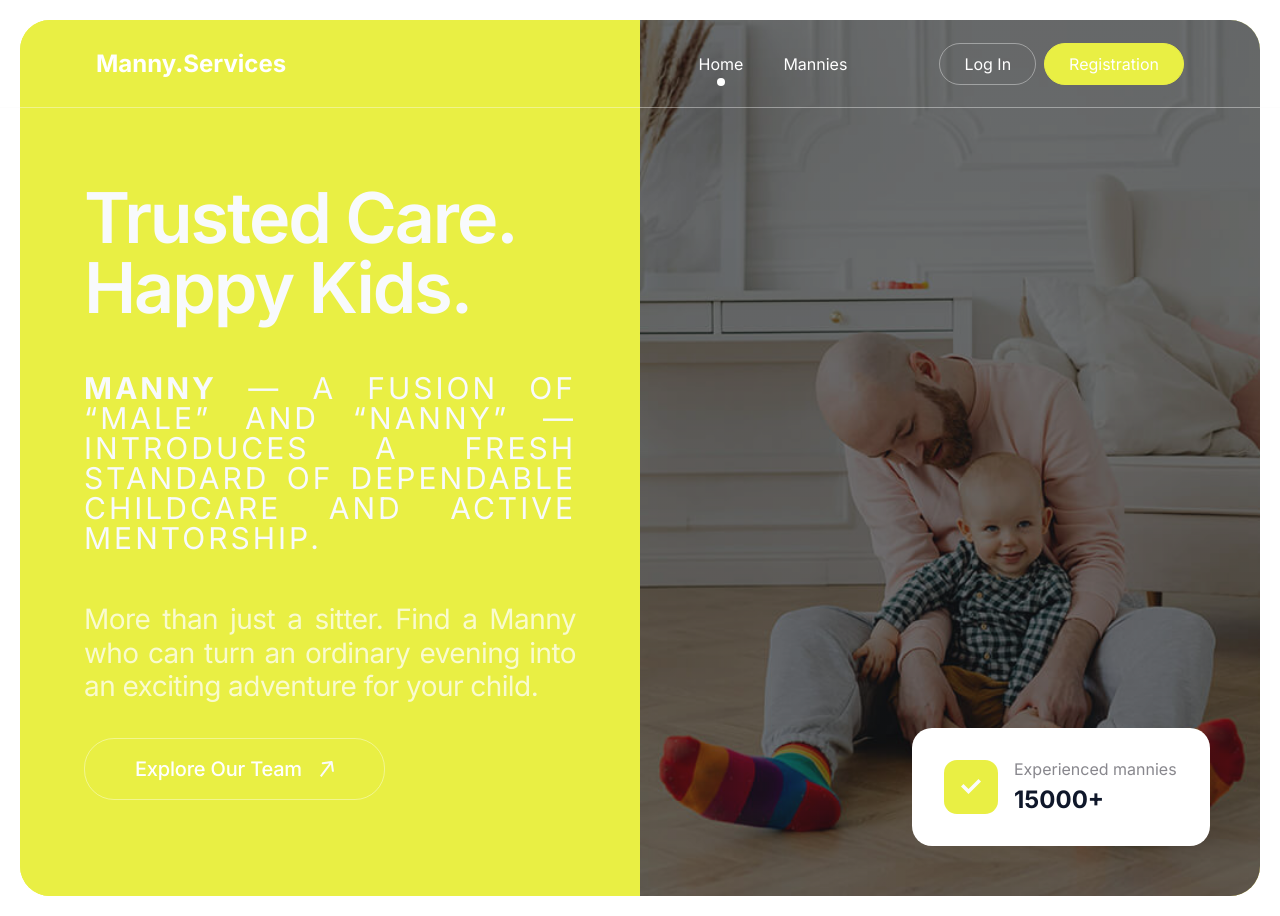
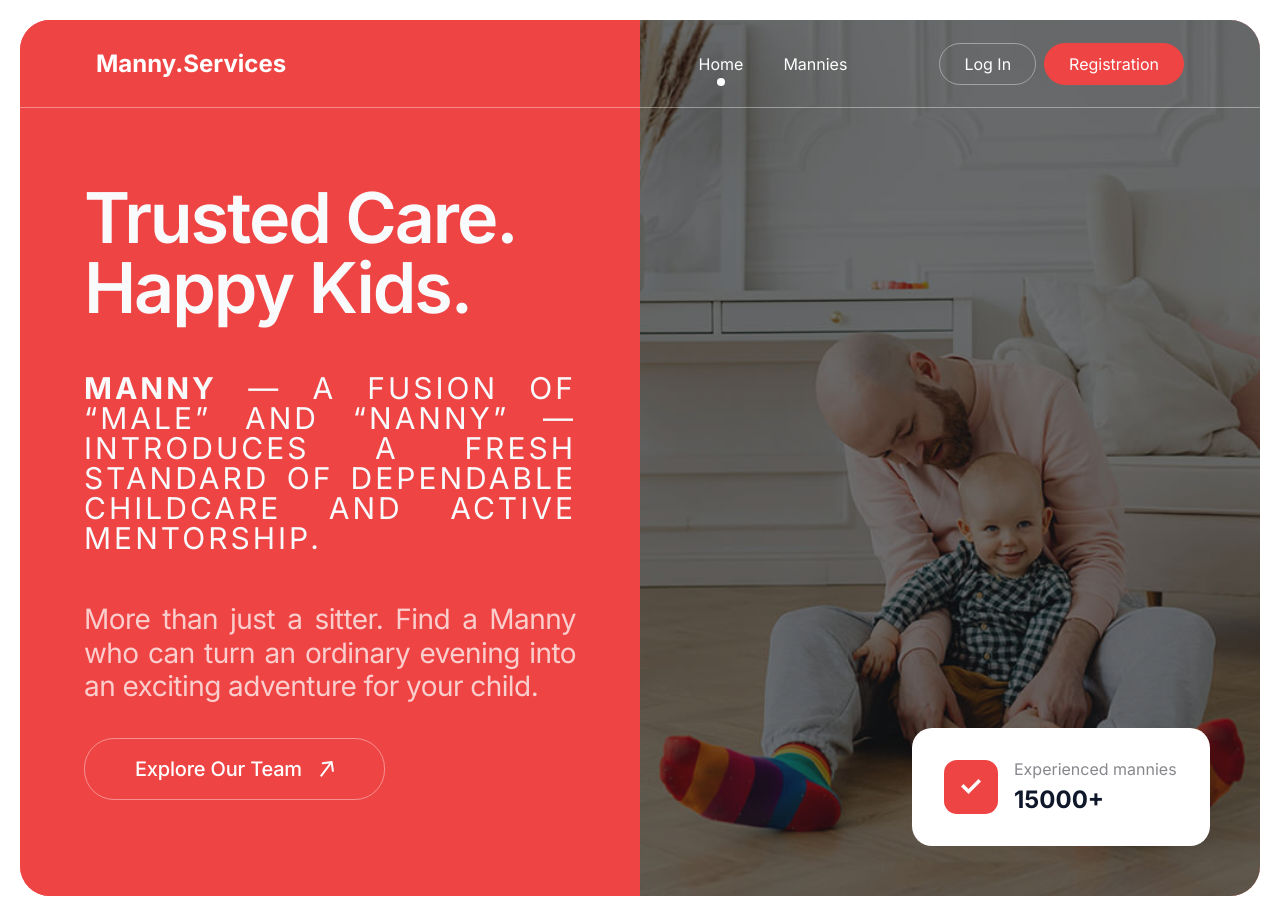
Before and after one commit to id753/nannies-service, a Next.js app: page / in a window 1280 px wide. Built offline with nearby package versions, Linux system fonts and the light colour scheme; no server answers.

Commit message:
Fix global styles

```diff
--- a/src/app/globals.css
+++ b/src/app/globals.css
@@ -1,5 +1,5 @@
 :root {
-  --main: #e9ef44;
+  --main: #ef4444;
   --second: #ffe4e6;
 
   --bg-main: #f8fafc;
```
